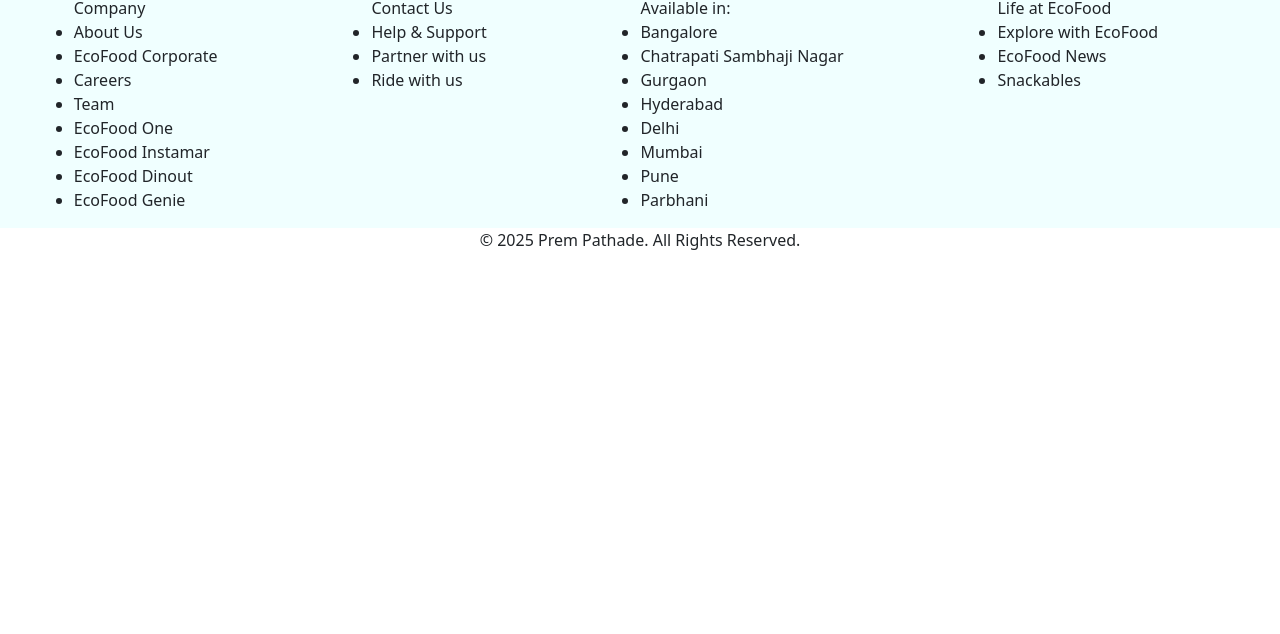
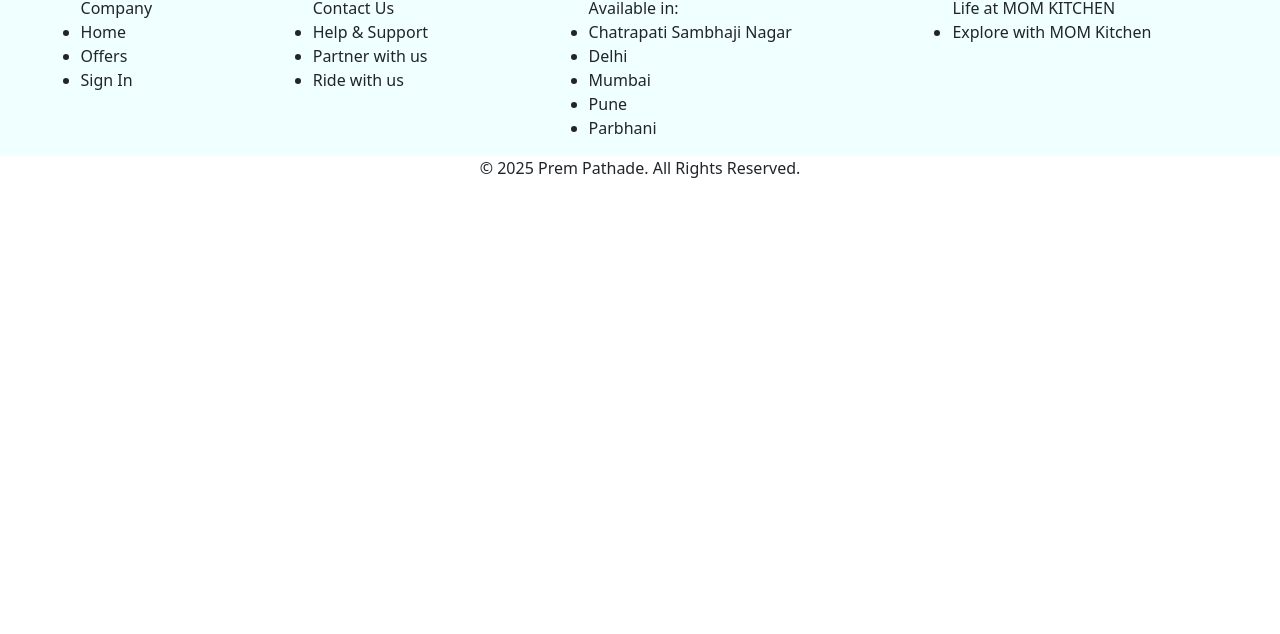
Before and after one commit to prempathade/Mom-s-Kitchen, a plain HTML site: page cart.html in a window 1280 px wide. Shown: the part 166-800 px from the top of the page. Drawn offline with nearby package versions, Linux system fonts and the light colour scheme.

Commit message:
cart.html

```diff
--- a/cart.html
+++ b/cart.html
@@ -42,19 +42,14 @@
         </nav>
     </header>
 
-    <footer>
+        <footer>
         <div class="box6">
-            <h2>For better experience,download the EcoFood app now <i class="fa-brands fa-google-play"></i></h2>
+            <h2>For better experience,download the MOM KITCHEN app now <i class="fa-brands fa-google-play"></i></h2>
             <div class="box7">
                 <ul id="u1">Company
-                    <li>About Us</li>
-                    <li>EcoFood Corporate</li>
-                    <li>Careers</li>
-                    <li>Team</li>
-                    <li>EcoFood One</li>
-                    <li>EcoFood Instamar</li>
-                    <li>EcoFood Dinout</li>
-                    <li>EcoFood Genie</li>
+                    <li><a class="nav-link" href="index.html">Home</i></a>
+                    <li><a class="nav-link" href="offer.html">Offers</i></a>
+                    <li><a class="nav-link" href="sign in.html">Sign In</i></a>
                 </ul>
                 <ul id="u2">Contact Us
                     <li>Help & Support</li>
@@ -63,22 +58,15 @@
 
                 </ul>
                 <ul id="u3">Available in:
-                    <li>Bangalore</li>
                     <li>Chatrapati Sambhaji Nagar</li>
-                    <li>Gurgaon</li>
-                    <li>Hyderabad</li>
                     <li>Delhi</li>
                     <li>Mumbai</li>
                     <li>Pune</li>
                     <li>Parbhani</li>
 
                 </ul>
-                <ul id="u4">Life at EcoFood
-                <li>Explore with EcoFood</li>
-                <li>EcoFood News</li>
-                <li>Snackables</li>
-
-
+                <ul id="u4">Life at MOM KITCHEN
+                <li>Explore with MOM Kitchen</li>
                 </ul>
             </div>
         </div>
```
